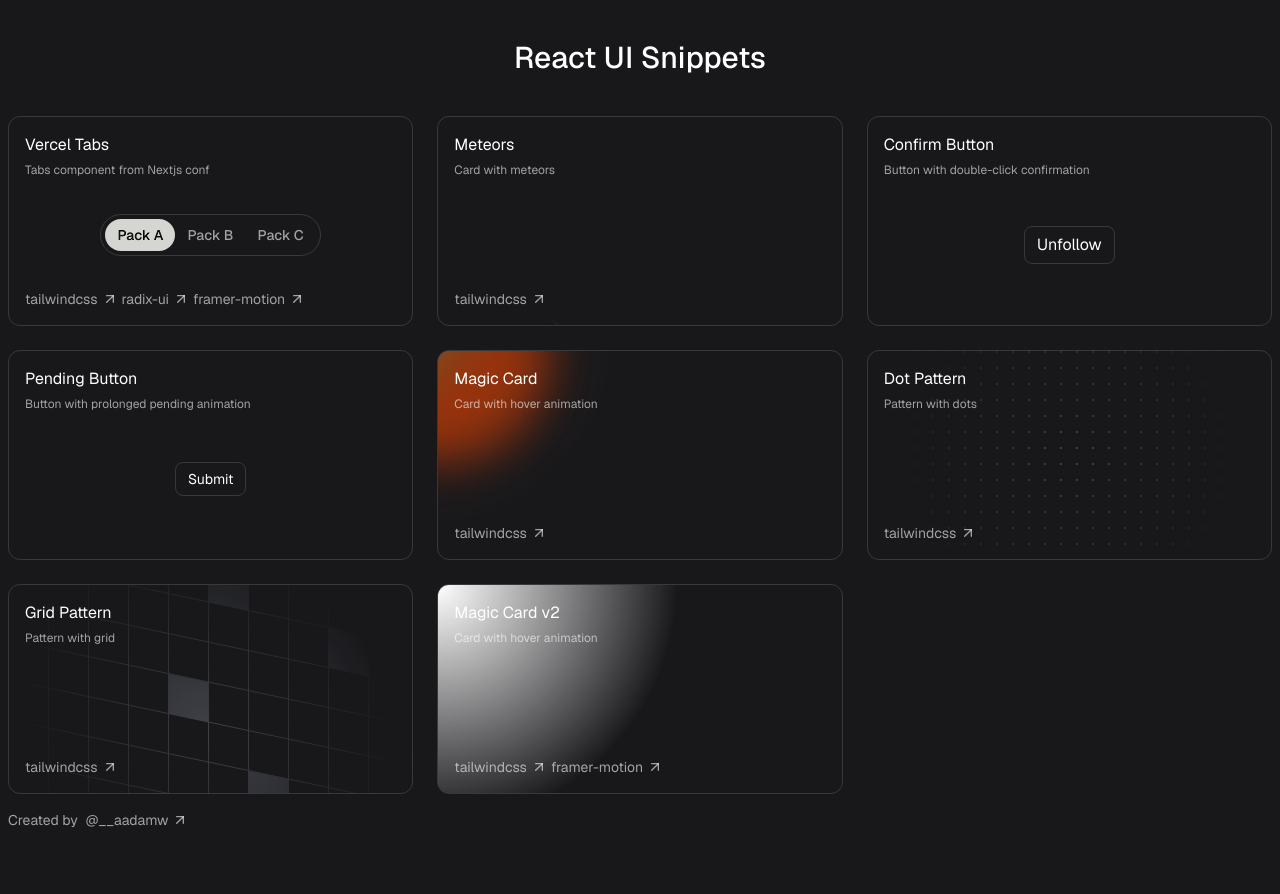
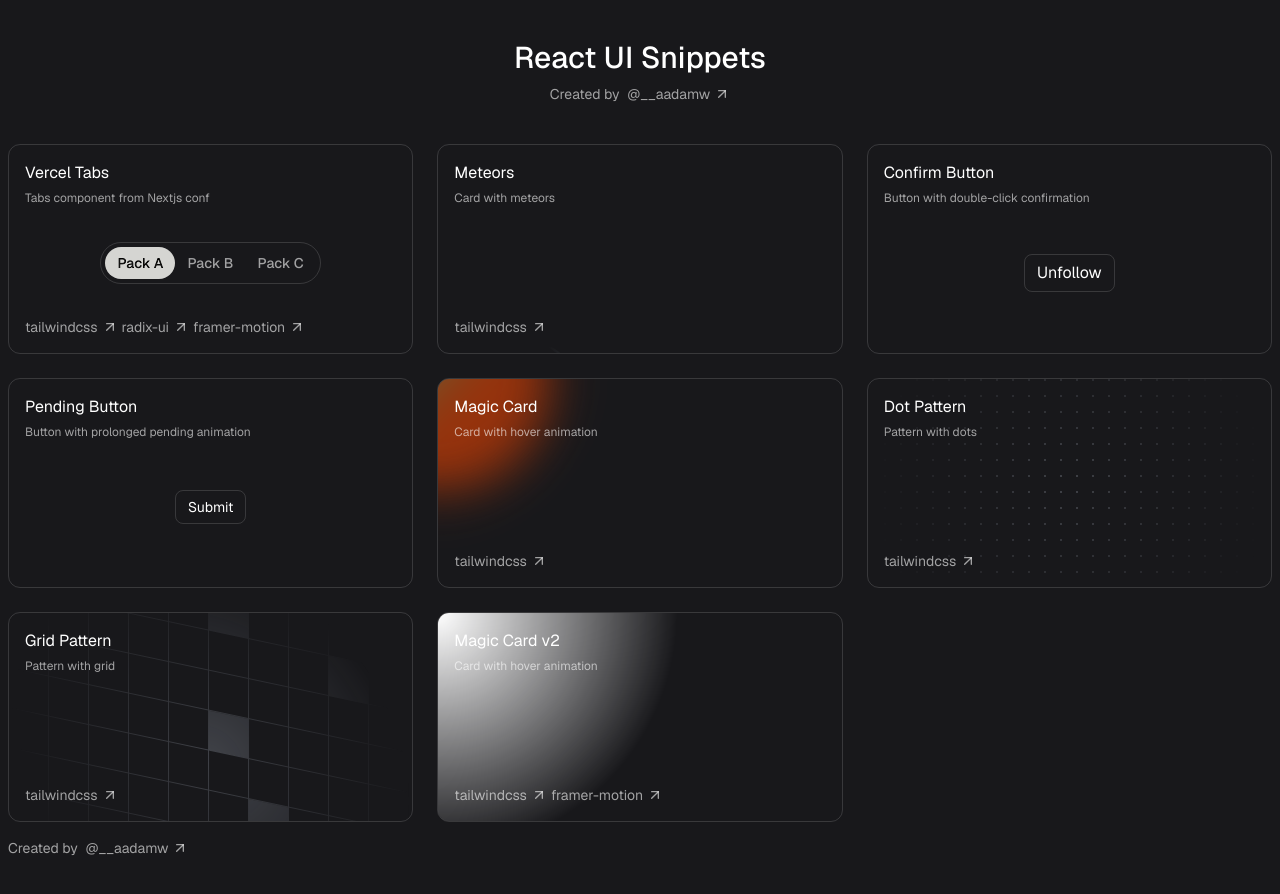
Before and after one commit to aadamw/react-snippets, a Next.js app: page / in a window 1280 px wide. Shown: the top 894 px of the page. Before the commit the page ends 870 px from the top, so only its background shows below. Built offline with nearby package versions, Linux system fonts and the light colour scheme.

Commit message:
Small adjustments

```diff
--- a/app/page.tsx
+++ b/app/page.tsx
@@ -1,13 +1,28 @@
 import { Card } from '@/components/card'
 import { SnippetComponents } from '@/components'
 import { ArrowRightUp } from '@/components/icons'
+
+function CreatedByLink() {
+  return (
+    <span className="text-sm text-white/60 flex gap-2">
+      Created by{' '}
+      <a href="https://twitter.com/__aadamw" target="__blank" className="items-center flex gap-1 hover:underline underline-offset-2 hover:text-white">
+        @__aadamw
+        <ArrowRightUp className="w-4 h-4" />
+      </a>
+    </span>
+  )
+}
 
 export default function Home() {
   return (
     <main className="container mx-auto px-2 gap-4 py-10 min-h-screen flex flex-col justify-between">
       <div>
-        <h1 className="font-medium text-center text-3xl">React UI Snippets</h1>
-        <div className="grid mt-10 sm:grid-cols-2 gap-2 xl:grid-cols-3 sm:gap-4 xl:gap-6">
+        <div className="flex justify-center flex-col items-center gap-2">
+          <h1 className="font-medium text-center text-3xl">React UI Snippets</h1>
+          <CreatedByLink />
+        </div>
+        <div className="grid mt-10 sm:grid-cols-2 gap-4 xl:grid-cols-3  xl:gap-6">
           {SnippetComponents.map(({ Component, ...component }) => (
             <Card key={component.id} title={component.title} technologies={component.technologies} description={component.description}>
               <Component />
@@ -16,13 +31,7 @@ export default function Home() {
         </div>
       </div>
       <footer>
-        <span className="text-sm text-white/60 flex gap-2">
-          Created by{' '}
-          <a href="https://twitter.com/__aadamw" target="__blank" className="items-center flex gap-1 hover:underline underline-offset-2 hover:text-white">
-            @__aadamw
-            <ArrowRightUp className="w-4 h-4" />
-          </a>
-        </span>
+        <CreatedByLink />
       </footer>
     </main>
   )
--- a/components/grid-pattern/grid-pattern.tsx
+++ b/components/grid-pattern/grid-pattern.tsx
@@ -9,9 +9,9 @@ export function GridPattern() {
           <path d="M.5 40V.5H40" fill="none" strokeDasharray="0" />
         </pattern>
       </defs>
-      <rect width="100%" height="100%" stroke-width="0" fill="url(#grid-pattern)" />
+      <rect width="100%" height="100%" strokeWidth="0" fill="url(#grid-pattern)" />
       <svg x="-1" y="-1" className="overflow-visible">
-        <rect strokeWidth="0" width="39" height="39" x="161" y="161" />
+        <rect strokeWidth="0" width="39" height="39" x="201" y="161" />
         <rect strokeWidth="0" width="39" height="39" x="201" y="41" />
         <rect strokeWidth="0" width="39" height="39" x="321" y="81" />
         <rect strokeWidth="0" width="39" height="39" x="241" y="241" />
```
